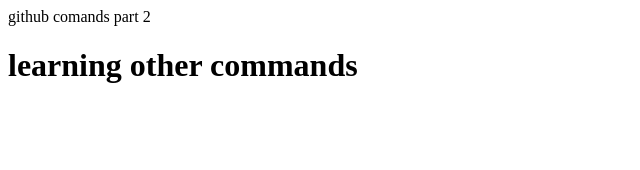
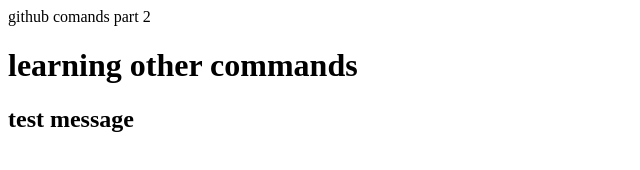
Before and after one commit to anikett-03/github-practice-2, a plain HTML site: page index.html in a window 1280 px wide. Shown: the whole page, without its empty margins (0-640 px from the left). Drawn offline with Linux system fonts and the light colour scheme.

Commit message:
test mesaage

```diff
--- a/index.html
+++ b/index.html
@@ -1,7 +1,7 @@
 <!DOCTYPE html>
 <html>
     <head>github comands part 2</head>
-    <body> <h1>learning other commands </h1>
-
+    <body> <h1>learning other commands</h1>
+        <h2> test message</h2>
     </body>
 </html>
```
